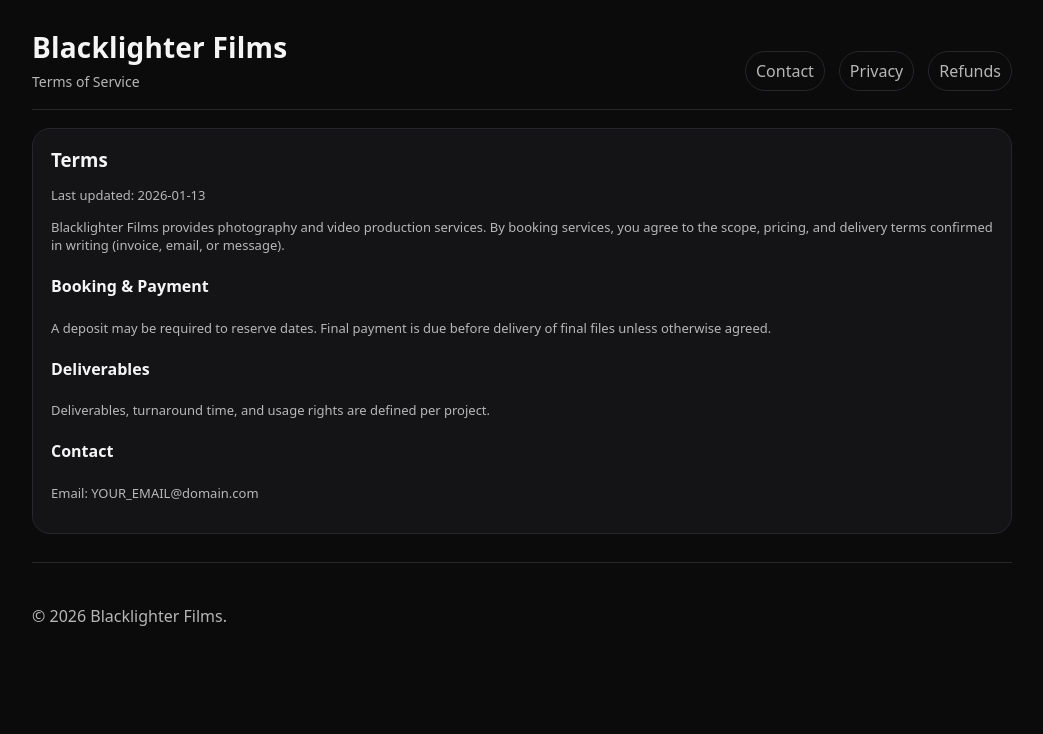
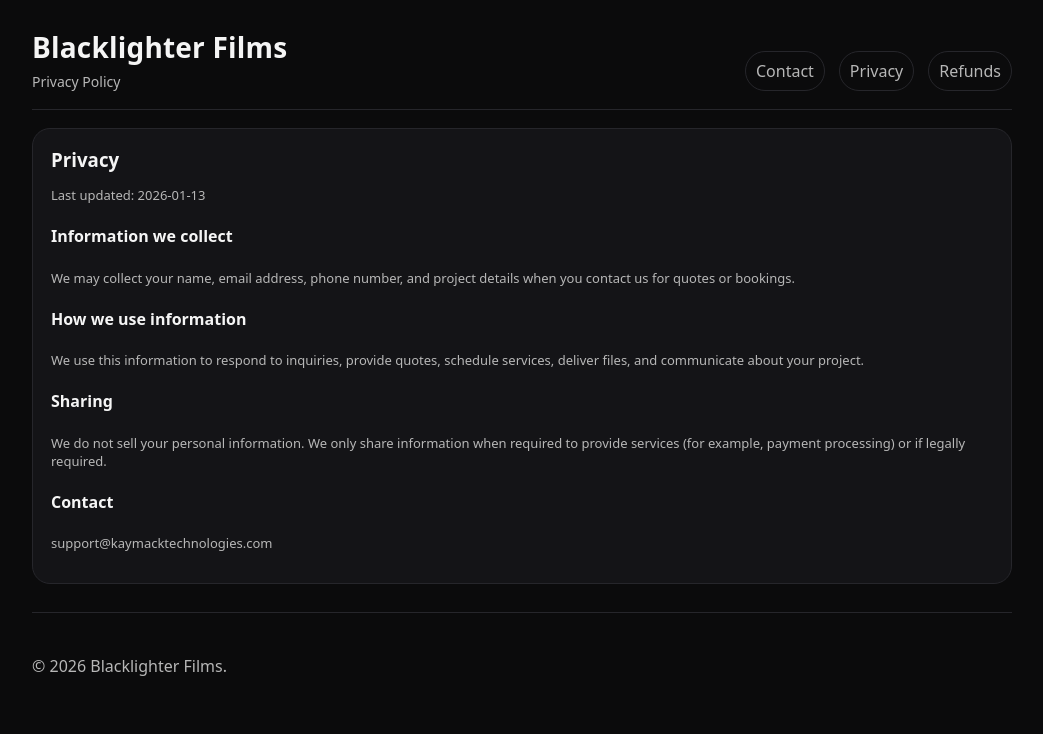
Before and after one commit to imacktoya/blacklighterfilms, a plain HTML site: page privacy.html in a window 1280 px wide. Shown: the whole page, without its empty margins (118-1161 px from the left). Drawn offline with Linux system fonts and the light colour scheme.

Commit message:
Update privacy.html

```diff
--- a/privacy.html
+++ b/privacy.html
@@ -3,14 +3,14 @@
 <head>
   <meta charset="utf-8" />
   <meta name="viewport" content="width=device-width, initial-scale=1" />
-  <title>Blacklighter Films | Terms</title>
+  <title>Blacklighter Films | Privacy</title>
   <link rel="stylesheet" href="styles.css" />
 </head>
 <body>
   <header class="wrap" style="padding-bottom:18px;">
     <div class="brand">
       <h1><a href="index.html">Blacklighter Films</a></h1>
-      <p class="tag">Terms of Service</p>
+      <p class="tag">Privacy Policy</p>
     </div>
     <nav class="nav">
       <a href="index.html#contact">Contact</a>
@@ -21,25 +21,26 @@
 
   <main class="wrap">
     <section class="card">
-      <h3>Terms</h3>
+      <h3>Privacy</h3>
 <p class="fineprint">Last updated: <span id="d"></span></p>
+
+<h4>Information we collect</h4>
 <p class="fineprint">
-        Blacklighter Films provides photography and video production services. By booking services,
-        you agree to the scope, pricing, and delivery terms confirmed in writing (invoice, email, or message).
+We may collect your name, email address, phone number, and project details when you contact us for quotes or bookings.
 </p>
 
-      <h4>Booking & Payment</h4>
+<h4>How we use information</h4>
 <p class="fineprint">
-        A deposit may be required to reserve dates. Final payment is due before delivery of final files unless otherwise agreed.
+We use this information to respond to inquiries, provide quotes, schedule services, deliver files, and communicate about your project.
 </p>
 
-      <h4>Deliverables</h4>
+<h4>Sharing</h4>
 <p class="fineprint">
-        Deliverables, turnaround time, and usage rights are defined per project.
+We do not sell your personal information. We only share information when required to provide services (for example, payment processing) or if legally required.
 </p>
 
 <h4>Contact</h4>
-      <p class="fineprint">Email: YOUR_EMAIL@domain.com</p>
+<p class="fineprint">support@kaymacktechnologies.com</p>
     </section>
   </main>
 
```
Lines whose indentation alone changed are shown as unchanged.
